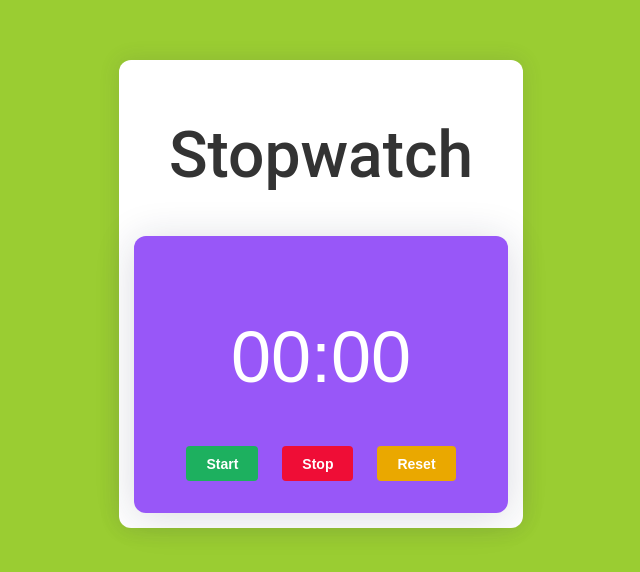
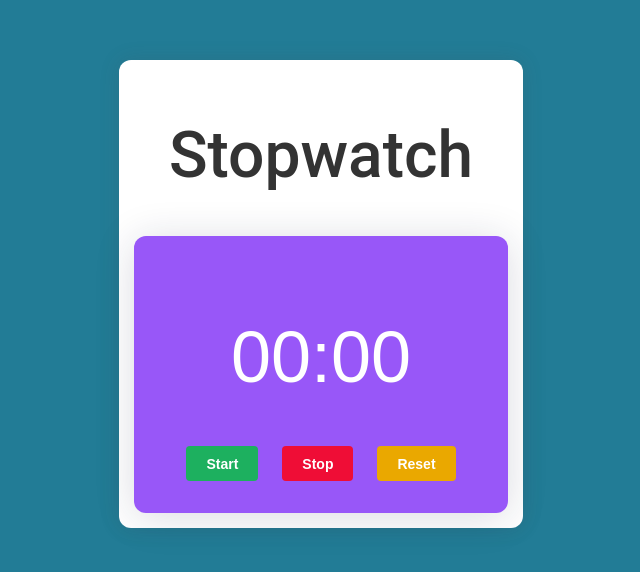
Before and after one commit to ganraj21/Timer-Stopwatch, a React (Create React App) app: page / in a window 1280 px wide. Shown: the part 106-678 px from the top of the page, without its empty margins (319-959 px from the left). Built offline with nearby package versions, Linux system fonts and the light colour scheme.

Commit message:
changed color

```diff
--- a/src/components/Stopwatch.css
+++ b/src/components/Stopwatch.css
@@ -1,5 +1,5 @@
 .app-container {
-  background: yellowgreen;
+ background: #227c96;
   height: 100vh;
 }
 
```
